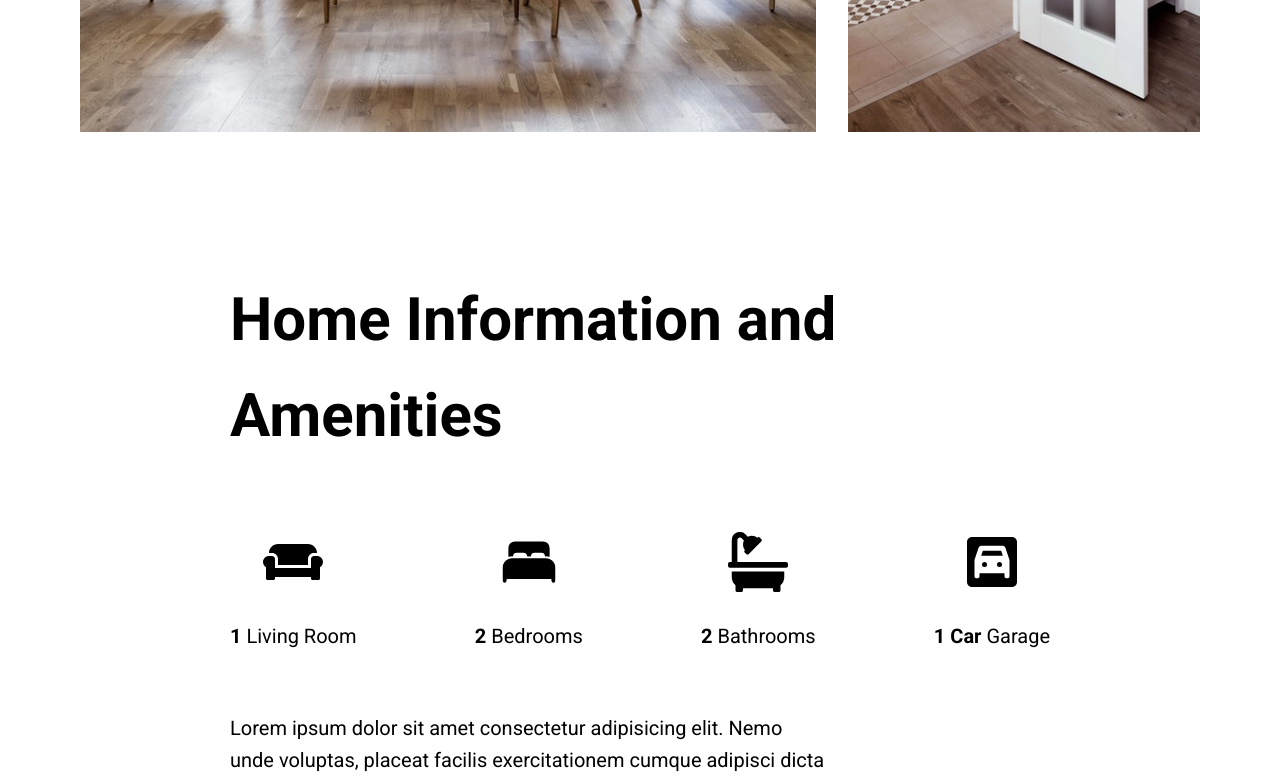
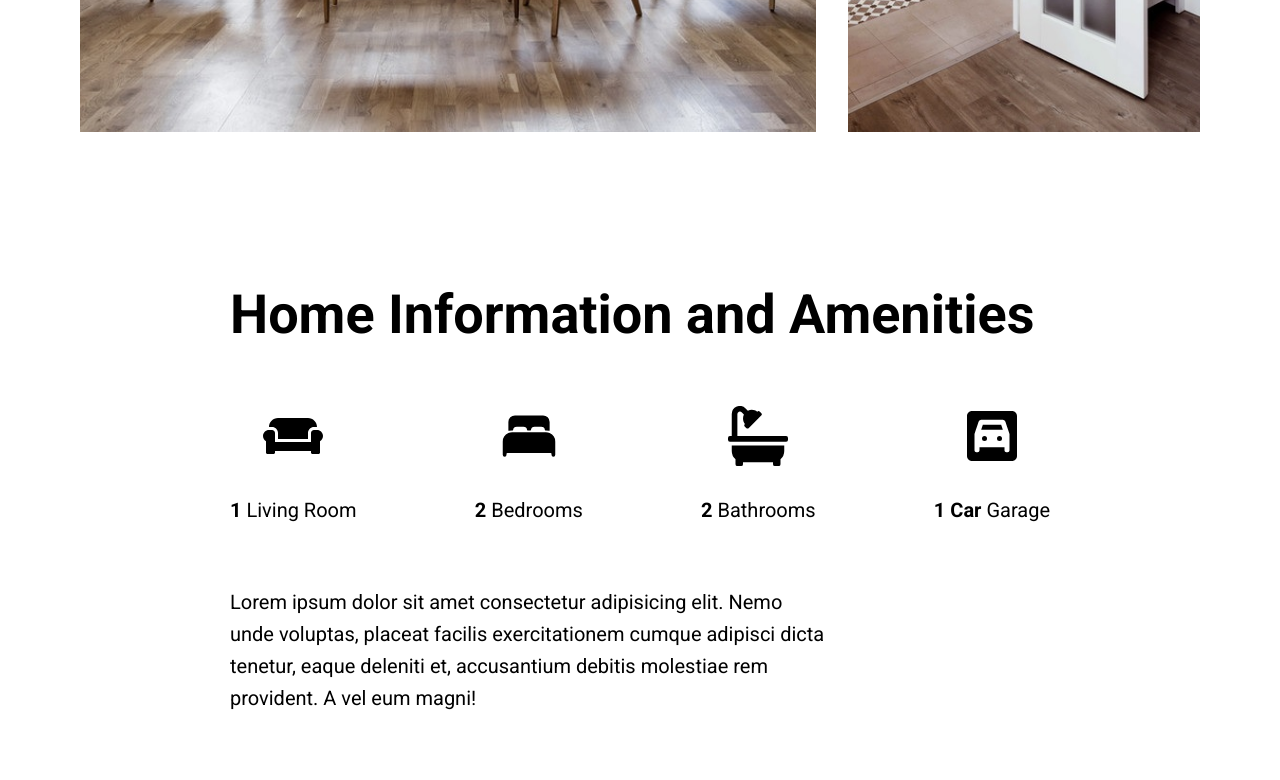
Before and after one commit to Knopkaivy/real-estate-landing, a React (Create React App) app: page / in a window 1280 px wide. Shown: the part 2000-2780 px from the top of the page. Built offline with nearby package versions, Linux system fonts and the light colour scheme.

Commit message:
move margins to variable

```diff
--- a/src/components/Info.jsx
+++ b/src/components/Info.jsx
@@ -11,7 +11,7 @@ const Info = () => {
   return (
     <div id="info" className="Info">
       <div className="Info__container container">
-        <h2 className="Info__header header">Home Information and Amenities</h2>
+        <h2 className="header">Home Information and Amenities</h2>
         <ul className="Info__amenities">
           <li className="Info__amenitiesItem">
             <div className="Info__amenitiesIcon">
--- a/src/components/VideoTour.jsx
+++ b/src/components/VideoTour.jsx
@@ -14,7 +14,7 @@ const VideoTour = () => {
       <div className="VideoTour__background">
         <img src={VideoBackgroundImage} alt="background" />
       </div>
-      <h2 className="VideoTour__header header">Home Video Tour</h2>
+      <h2 className="header">Home Video Tour</h2>
       <button
         className="button-tertiary"
         onClick={() => setVideoOverlayOpen(true)}
--- a/src/styles/App.css
+++ b/src/styles/App.css
@@ -10,6 +10,11 @@
   --color-black-secondary: rgb(36, 35, 35);
   --color-black-tertiary: rgb(8, 8, 8);
   --color-yellow: rgb(247, 242, 134);
+
+  --margin-small: 2rem;
+  --margin-medium: 4rem;
+  --margin-large: 6rem;
+  --margin-xlarge: 10rem;
 }
 *,
 *::before,
@@ -106,6 +111,6 @@ a {
   text-decoration: none;
 }
 .header {
-  font-size: 6rem;
-  margin-bottom: 6rem;
+  font-size: 5.4rem;
+  margin-bottom: var(--margin-medium);
 }
--- a/src/styles/Home.css
+++ b/src/styles/Home.css
@@ -32,7 +32,7 @@
   font-weight: 700;
   max-width: 56rem;
   line-height: 8rem;
-  margin-bottom: 3.2rem;
+  margin-bottom: var(--margin-medium);
 }
 .Home__params {
   display: flex;
@@ -43,7 +43,7 @@
 .Home__price {
   font-size: 6rem;
   font-weight: 700;
-  margin: 6.4rem 0;
+  margin: var(--margin-large) 0;
 }
 .Home__scrollButton {
   cursor: pointer;
--- a/src/styles/Info.css
+++ b/src/styles/Info.css
@@ -6,9 +6,7 @@
 .Info__container {
   padding: 6rem 4rem 10rem 4rem;
 }
-.Info__header {
-  margin-bottom: 6rem;
-}
+
 .Info__amenities {
   display: flex;
   flex-direction: row;
@@ -27,6 +25,6 @@
   font-weight: 700;
 }
 .Info__description {
-  margin: 6rem 0;
+  margin: var(--margin-large) 0;
   max-width: 60rem;
 }
--- a/src/styles/InfoAdded.css
+++ b/src/styles/InfoAdded.css
@@ -1,6 +1,5 @@
 .InfoAdded {
-  /* font-size: 1.6rem; */
   font-weight: 700;
-  margin: 6rem 0;
+  margin: var(--margin-large) 0;
   padding-left: 2rem;
 }
--- a/src/styles/More.css
+++ b/src/styles/More.css
@@ -1,4 +1,4 @@
 .More {
-  margin-top: 10rem;
+  margin-top: var(--margin-xlarge);
   width: 100%;
 }
--- a/src/styles/Navbar.css
+++ b/src/styles/Navbar.css
@@ -26,10 +26,10 @@
   flex-direction: row;
   gap: 4rem;
 }
-.Navbar__link {
-}
 .Navbar__link:hover,
-.Navbar__link:active {
+.Navbar__link:active,
+.Navbar__logo span:hover,
+.Navbar__logo span:active {
   color: var(--color-grey);
 }
 .Navbar__link--active {
--- a/src/styles/ScheduleTour.css
+++ b/src/styles/ScheduleTour.css
@@ -1,7 +1,6 @@
 .ScheduleTour {
   width: 100%;
-  /* ! margin */
-  margin-top: 10rem;
+  margin-top: var(--margin-xlarge);
   font-size: 1.6rem;
 }
 .ScheduleTour__container {
@@ -25,8 +24,7 @@
 }
 .ScheduleTour__header h2 {
   font-size: 3.2rem;
-  /* !margin */
-  margin-bottom: 1.6rem;
+  margin-bottom: var(--margin-small);
 }
 .ScheduleTour__main {
   height: 48rem;
--- a/src/styles/VideoTour.css
+++ b/src/styles/VideoTour.css
@@ -1,5 +1,4 @@
 .VideoTour {
-  background-color: plum;
   width: 100%;
   height: 100vh;
   max-height: 80rem;
@@ -26,6 +25,3 @@
   object-fit: cover;
   vertical-align: middle;
 }
-.VideoTour__header {
-  /* margin-bottom: 2rem; */
-}
```
